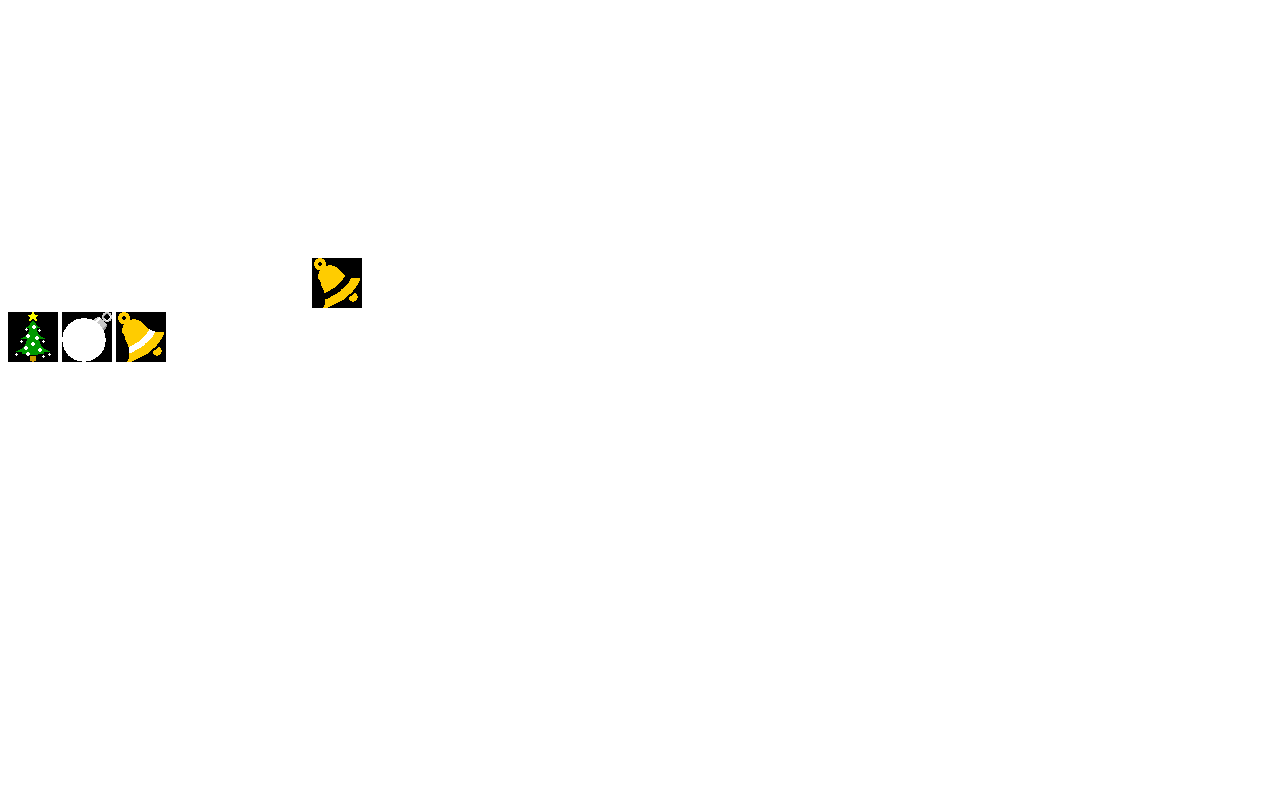
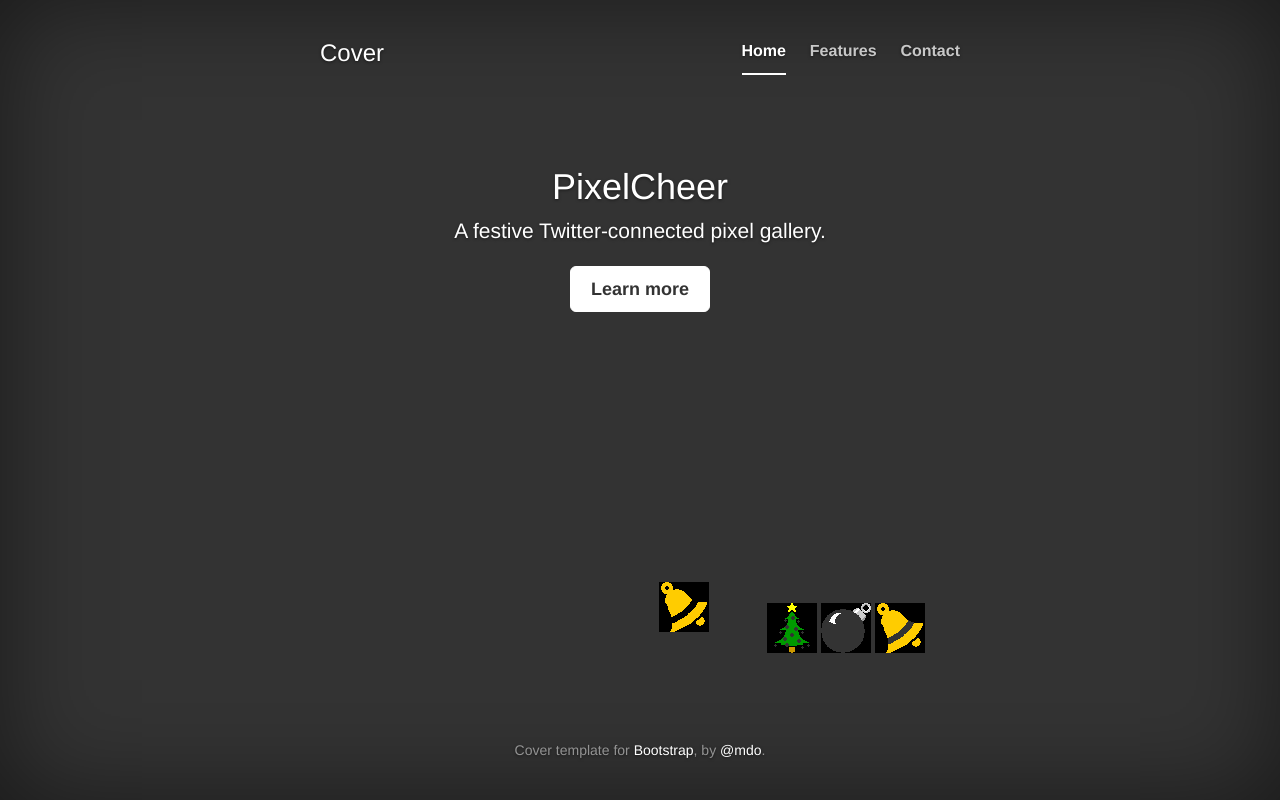
Before and after one commit to mcqn/PixelCheer, a website: page pixelcheer.mcqn.com/public/index.html in a window 1280 px wide. Drawn offline with nearby package versions, Linux system fonts and the light colour scheme; no server answers.

Commit message:
Reworked styling, moving over to Bootstrap

```diff
--- a/pixelcheer.mcqn.com/public/index.html
+++ b/pixelcheer.mcqn.com/public/index.html
@@ -1,14 +1,32 @@
 <!DOCTYPE html>
-<html>
+<html lang="en">
   <head>
+    <meta charset="utf-8">
+    <meta http-equiv="X-UA-Compatible" content="IE=edge">
+    <meta name="viewport" content="width=device-width, initial-scale=1">
+    <meta name="description" content="">
+    <meta name="author" content="MCQN Ltd">
+
     <script src="/javascript/pixelcheer.js"></script>
     <script src="/socket.io/socket.io.js"></script>
 
-    <link rel="stylesheet" type="text/css" href="css/style.css" />
+    <!-- Latest compiled and minified Bootstrap CSS -->
+<link rel="stylesheet" href="https://maxcdn.bootstrapcdn.com/bootstrap/3.3.1/css/bootstrap.min.css">
+    <!-- Custom styles for this template -->
+    <link href="/styles/cover.css" rel="stylesheet">
+
+    <!-- HTML5 shim and Respond.js for IE8 support of HTML5 elements and media queries -->
+    <!--[if lt IE 9]>
+      <script src="https://oss.maxcdn.com/html5shiv/3.7.2/html5shiv.min.js"></script>
+      <script src="https://oss.maxcdn.com/respond/1.4.2/respond.min.js"></script>
+    <![endif]-->
+
     <meta http-equiv="Content-type" content="text/html;charset=UTF-8" />
 
     <title>MCQN Ltd | PixelCheer</title>
 
+    <!-- Latest compiled and minified Bootstrap JavaScript -->
+<script src="https://maxcdn.bootstrapcdn.com/bootstrap/3.3.1/js/bootstrap.min.js"></script>
     <script>
       function loadInitialState() {
         var xmlhttp = new XMLHttpRequest();
@@ -93,16 +111,48 @@
     </script>
   </head>
   <body>
-    <div id="wrapper">
+    <div class="site-wrapper">
+      <div class="site-wrapper-inner">
+        <div class="cover-container">
+          <div class="masthead clearfix">
+            <div class="inner">
+              <h3 class="masthead-brand">Cover</h3>
+              <nav>
+                <ul class="nav masthead-nav">
+                  <li class="active"><a href="#">Home</a></li>
+                  <li><a href="#">Features</a></li>
+                  <li><a href="#">Contact</a></li>
+                </ul>
+              </nav>
+            </div>
+          </div>
 
+          <div class="inner cover">
+            <h1 class="cover-heading">PixelCheer</h1>
+            <p class="lead">A festive Twitter-connected pixel gallery.</p>
+            <p class="lead">
+              <a href="#" class="btn btn-lg btn-default">Learn more</a>
+            </p>
       <canvas id="facade" width="300" height="300"></canvas>
       <canvas id="current" width="50" height="50"></canvas>
       <canvas id="target" width="50" height="50"></canvas>
-    </div>
-    <div>
       <img src="images/tree.png" id="tree">
       <img src="images/bauble.png" id="bauble">
       <img src="images/bell.png" id="bell">
 
+          </div>
+
+          <div class="mastfoot">
+            <div class="inner">
+              <p>Cover template for <a href="http://getbootstrap.com">Bootstrap</a>, by <a href="https://twitter.com/mdo">@mdo</a>.</p>
+            </div>
+          </div>
+
+        </div>
+
+      </div>
+
+    </div>
+
   </body>
 </html>
--- /dev/null
+++ b/pixelcheer.mcqn.com/public/styles/cover.css
@@ -0,0 +1,163 @@
+/*
+ * Globals
+ */
+
+/* Links */
+a,
+a:focus,
+a:hover {
+  color: #fff;
+}
+
+/* Custom default button */
+.btn-default,
+.btn-default:hover,
+.btn-default:focus {
+  color: #333;
+  text-shadow: none; /* Prevent inheritence from `body` */
+  background-color: #fff;
+  border: 1px solid #fff;
+}
+
+
+/*
+ * Base structure
+ */
+
+html,
+body {
+  height: 100%;
+  background-color: #333;
+}
+body {
+  color: #fff;
+  text-align: center;
+  text-shadow: 0 1px 3px rgba(0,0,0,.5);
+}
+
+/* Extra markup and styles for table-esque vertical and horizontal centering */
+.site-wrapper {
+  display: table;
+  width: 100%;
+  height: 100%; /* For at least Firefox */
+  min-height: 100%;
+  -webkit-box-shadow: inset 0 0 100px rgba(0,0,0,.5);
+          box-shadow: inset 0 0 100px rgba(0,0,0,.5);
+}
+.site-wrapper-inner {
+  display: table-cell;
+  vertical-align: top;
+}
+.cover-container {
+  margin-right: auto;
+  margin-left: auto;
+}
+
+/* Padding for spacing */
+.inner {
+  padding: 30px;
+}
+
+
+/*
+ * Header
+ */
+.masthead-brand {
+  margin-top: 10px;
+  margin-bottom: 10px;
+}
+
+.masthead-nav > li {
+  display: inline-block;
+}
+.masthead-nav > li + li {
+  margin-left: 20px;
+}
+.masthead-nav > li > a {
+  padding-right: 0;
+  padding-left: 0;
+  font-size: 16px;
+  font-weight: bold;
+  color: #fff; /* IE8 proofing */
+  color: rgba(255,255,255,.75);
+  border-bottom: 2px solid transparent;
+}
+.masthead-nav > li > a:hover,
+.masthead-nav > li > a:focus {
+  background-color: transparent;
+  border-bottom-color: #a9a9a9;
+  border-bottom-color: rgba(255,255,255,.25);
+}
+.masthead-nav > .active > a,
+.masthead-nav > .active > a:hover,
+.masthead-nav > .active > a:focus {
+  color: #fff;
+  border-bottom-color: #fff;
+}
+
+@media (min-width: 768px) {
+  .masthead-brand {
+    float: left;
+  }
+  .masthead-nav {
+    float: right;
+  }
+}
+
+
+/*
+ * Cover
+ */
+
+.cover {
+  padding: 0 20px;
+}
+.cover .btn-lg {
+  padding: 10px 20px;
+  font-weight: bold;
+}
+
+
+/*
+ * Footer
+ */
+
+.mastfoot {
+  color: #999; /* IE8 proofing */
+  color: rgba(255,255,255,.5);
+}
+
+
+/*
+ * Affix and center
+ */
+
+@media (min-width: 768px) {
+  /* Pull out the header and footer */
+  .masthead {
+    position: fixed;
+    top: 0;
+  }
+  .mastfoot {
+    position: fixed;
+    bottom: 0;
+  }
+  /* Start the vertical centering */
+  .site-wrapper-inner {
+    vertical-align: middle;
+  }
+  /* Handle the widths */
+  .masthead,
+  .mastfoot,
+  .cover-container {
+    width: 100%; /* Must be percentage or pixels for horizontal alignment */
+  }
+}
+
+@media (min-width: 992px) {
+  .masthead,
+  .mastfoot,
+  .cover-container {
+    width: 700px;
+  }
+}
```
